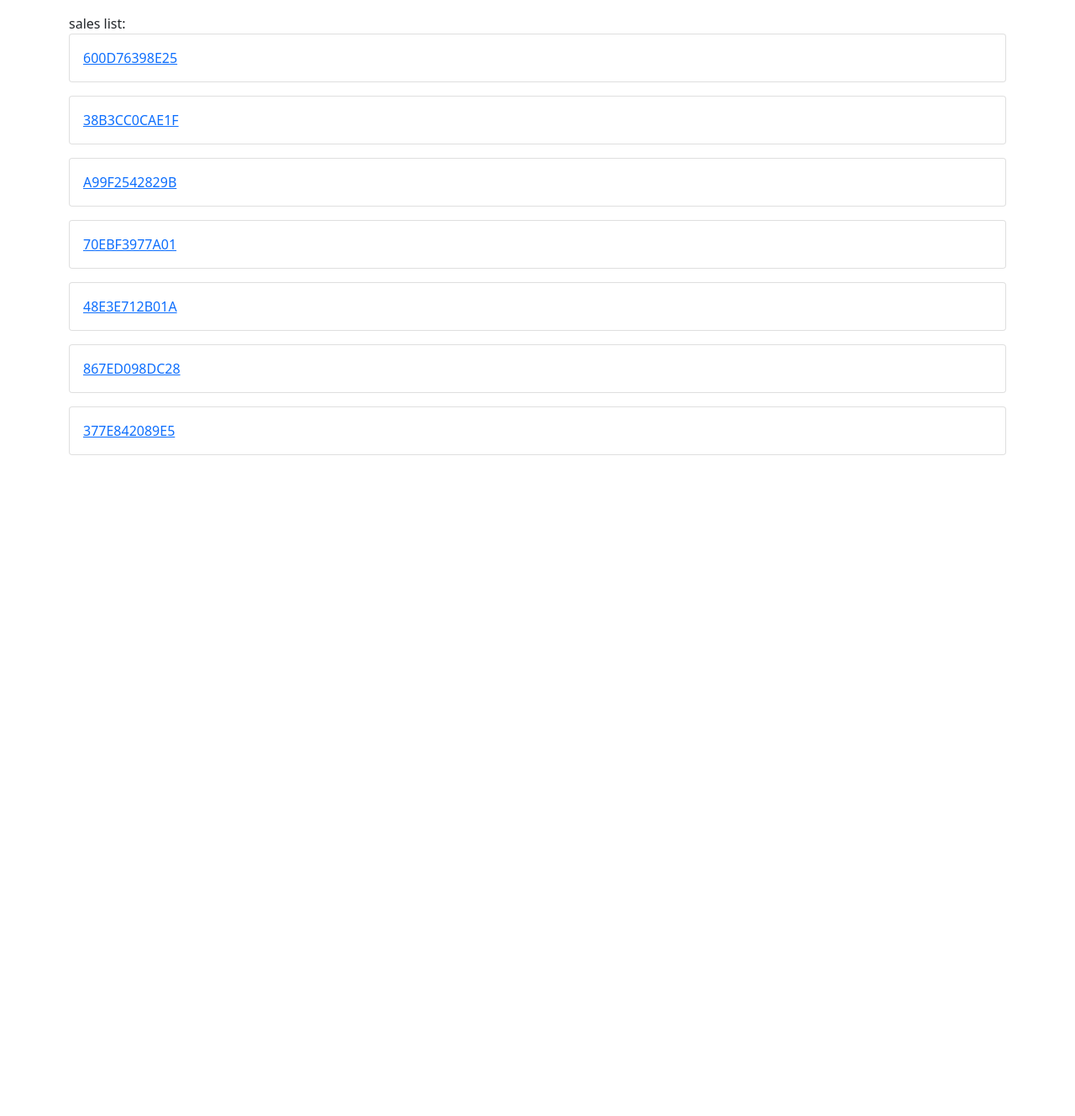
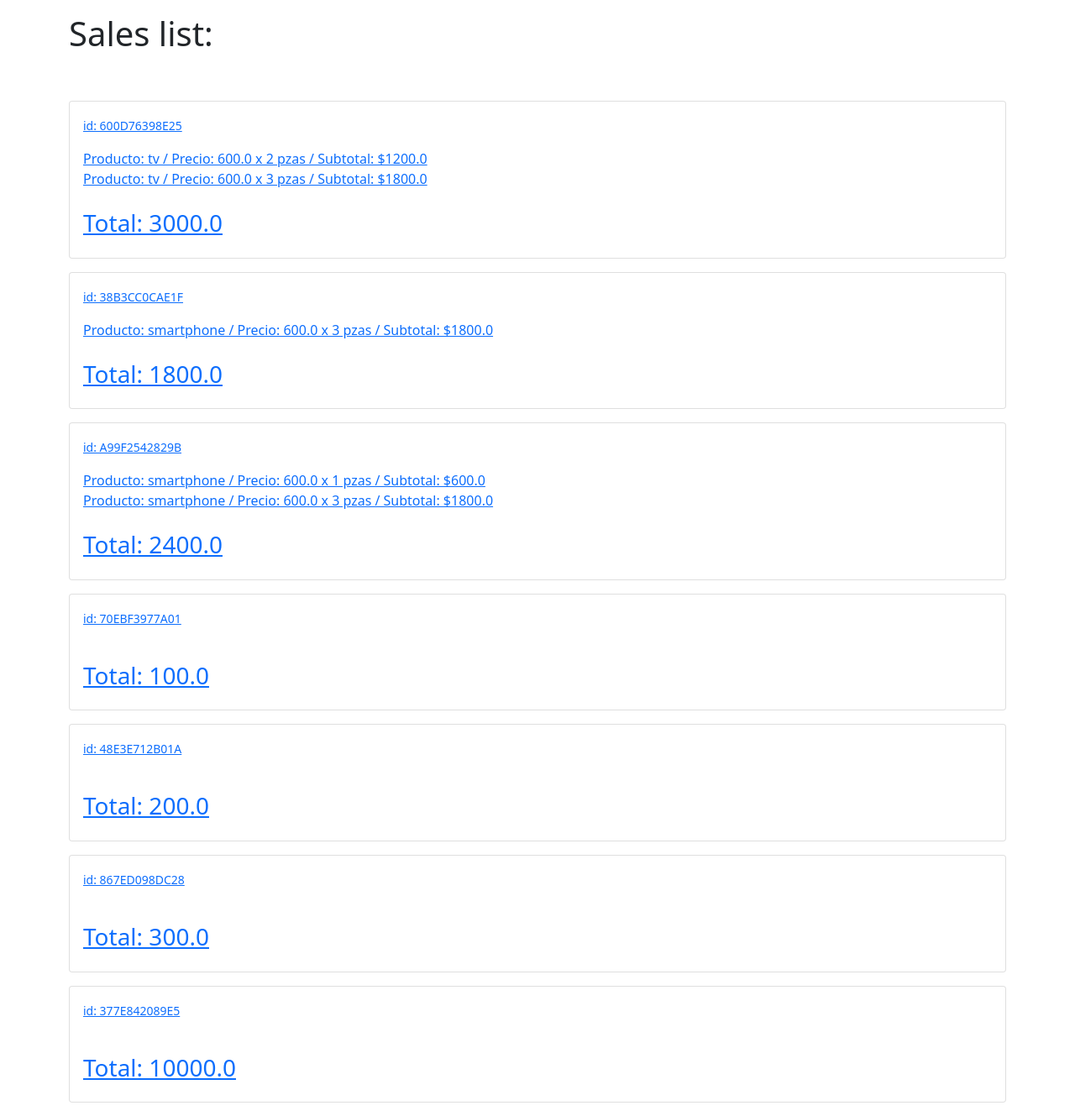
Before and after one commit to accesoriotoluca/dj_ds, a Django app: page /sales/ in a window 1280 px wide. Shown: the whole page at 84% size. Before the commit the page ends 542 px from the top, so only its background shows below. Run offline with Django 4.2, Linux system fonts and the light colour scheme; data comes from the database, SQL or seed files in the repository; both versions use the stored data as it was after the commit; parts of the project's set-up code (start-up, migrations or seed data) failed here and were passed over; some libraries are stand-ins or nearby versions.

Commit message:
+notas y html templates

```diff
--- a/profiles/apps.py
+++ b/profiles/apps.py
@@ -1,6 +1,6 @@
 from django.apps import AppConfig
 
-# override 'ready' method (anular)
+#! override 'ready' method (anular)
 # ProfilesConfig: clase q organiza partes del proyecto en módulos
 # ProfilesConfig es modificable, puedo poner señalPerfiles_<accion de la señal>, etc.
 class ProfilesConfig(AppConfig):
--- a/reports/models.py
+++ b/reports/models.py
@@ -5,7 +5,7 @@ class Report(models.Model):
 
     name = models.CharField(max_length=120)
 
-    #upload_to='reports': inside the media reports we´ve another folder called reports where to keep reports
+    #upload_to='reports': inside the media reports we´ve another folder called reports where to keep charts base on date from date to
     image = models.ImageField(upload_to='reports',blank=True)
 
     remarks = models.TextField()
--- a/reports_proj/urls.py
+++ b/reports_proj/urls.py
@@ -26,6 +26,6 @@ urlpatterns = [
 ]
 
 #importan media y static
-# += extiende 'urlpatterns'
+# += extiende agrega 'urlpatterns'
 urlpatterns += static(settings.STATIC_URL, document_root=settings.STATIC_ROOT)
 urlpatterns += static(settings.MEDIA_URL, document_root=settings.MEDIA_ROOT)
--- a/sales/templates/sales/main.html
+++ b/sales/templates/sales/main.html
@@ -1,15 +1,43 @@
 {% extends 'base.html' %}
 
-{% block title %} sales list {% endblock title %}
+
+{% block title %}
+
+    sales list
+
+{% endblock title %}
+
 
 {% block content %}
 
-    sales list: <br>
+    <h1>Sales list: </h1>
+    <br>
+    <br>
 
-    {% for obj in object_list %}
+    <!--
+    * object_list:
+    conveniencia para acceder a la lista de objetos del modelo especificado en la vista al templete, si no se quiere usar se puede definir:
+    * context_object_name = 'qs' (en la vista) -->
+    {% for i in object_list %}
 
         <div class="card mb-3">
-            <a href="{{obj.get_absolute_url}}" class="card-body">{{obj.transaction_id}}</a>
+
+            <a href="{{i.get_absolute_url}}" class="card-body">
+
+                <p class=""><small>id: {{i.transaction_id}}</small></p>
+
+                {% for n in i.positions.all %}
+
+                    Producto: {{n.product.name}} / Precio: {{n.product.price}} x {{n.quantity}} pzas / Subtotal: ${{n.price}}
+                    <br>
+
+                {% endfor %}
+                <br>
+
+                <h3 class="">Total: {{i.total_price}}</h3>
+
+            </a>
+
         </div>
 
     {% endfor %}
```
Also changed, not shown: profiles/signals.py (+4 -3 lines), sales/__init__.py (+7 -0 lines), sales/apps.py (+8 -1 lines), sales/signals.py (+39 -6 lines), sales/templates/sales/detail.html (+10 -2 lines), sales/views.py (+7 -0 lines), db.sqlite3.
